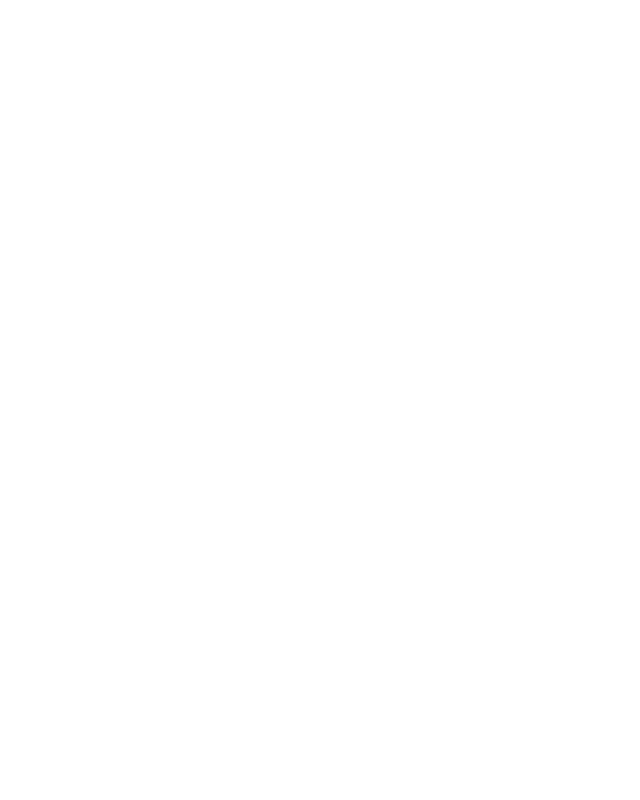
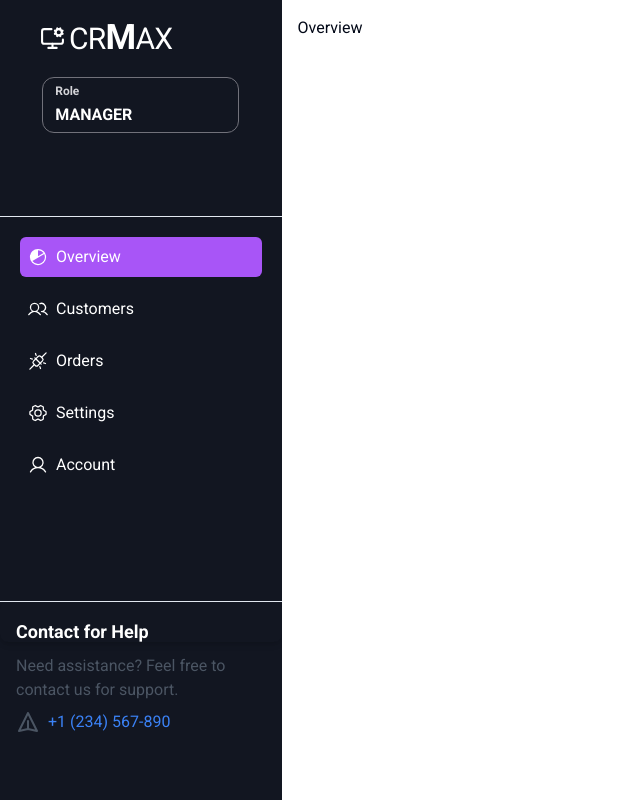
Before and after one commit to hamzamalik22/FullStack_CRM, a React (Vite) app in the folder frontend/: page /dashboard/overview in a window 1280 px wide. Before the commit this address had no page. Shown: the whole page, without its empty margins (0-640 px from the left). Built offline with nearby package versions, Linux system fonts and the light colour scheme; a web font is replaced by a local one.

Commit message:
Add Sidebar

```diff
--- /dev/null
+++ b/frontend/src/components/Account.jsx
@@ -0,0 +1,9 @@
+import React from 'react'
+
+const Account = () => {
+  return (
+    <div>Account</div>
+  )
+}
+
+export default Account
--- /dev/null
+++ b/frontend/src/components/Orders.jsx
@@ -0,0 +1,9 @@
+import React from 'react'
+
+const Orders = () => {
+  return (
+    <div>Orders</div>
+  )
+}
+
+export default Orders
--- a/frontend/src/components/Overview.jsx
+++ b/frontend/src/components/Overview.jsx
@@ -5,7 +5,7 @@ const Overview = () => {
   return (
     <>
       <div>
-        <Sidebar />
+        Overview
       </div>
     </>
   );
--- /dev/null
+++ b/frontend/src/components/Settings.jsx
@@ -0,0 +1,9 @@
+import React from 'react'
+
+const Settings = () => {
+  return (
+    <div>Settings</div>
+  )
+}
+
+export default Settings
--- a/frontend/src/components/Sidebar.jsx
+++ b/frontend/src/components/Sidebar.jsx
@@ -1,16 +1,15 @@
+import React from "react";
 import { MonitorCog } from "lucide-react";
-import { Separator } from "./ui/separator";
-import { Link, NavLink } from "react-router-dom";
+import { NavLink } from "react-router-dom";
 
 const Sidebar = () => {
   return (
-    <>
-      <div className="w-[22%] h-screen bg-[#121621] text-white">
-        <div className="h-[30%]">
+    <div className="w-[22%] h-screen bg-[#121621] text-white overflow-hidden">
+      <div className="h-[27%]">
         <div className="flex items-center gap-1 pl-10 pt-5">
           <MonitorCog size="25px" />
           <h1 className="text-3xl tracking-tight">
-              CR<strong>M</strong>ax
+            CR<strong className="text-[35px]">M</strong>AX
           </h1>
         </div>
         <div className="pt-5">
@@ -20,23 +19,28 @@ const Sidebar = () => {
           </div>
         </div>
       </div>
-        <Separator />
-        <div className="h-[50%]">
+
+      <hr />
+
+      <div className="h-[48%]">
         <nav className="p-5">
           <ul>
             <li>
               <NavLink
-                  to="/overview"
-                  className="bg-purple-500 mb-3 p-2 rounded-md flex items-center gap-2"
+                to="/dashboard/overview"
+                className={({ isActive }) =>
+                  isActive
+                    ? "bg-purple-500 mb-3 p-2 rounded-md flex items-center gap-2"
+                    : "mb-3 p-2 rounded-md flex items-center gap-2 text-white"
+                }
               >
                 <div className="text-xl">
                   <svg
                     xmlns="http://www.w3.org/2000/svg"
                     width="1em"
                     height="1em"
-                      fill="var(--NavItem-icon-active-color)"
+                    fill="currentColor"
                     viewBox="0 0 256 256"
-                      font-size="var(--icon-fontSize-md)"
                   >
                     <path d="M128,24A104,104,0,1,0,232,128,104.11,104.11,0,0,0,128,24Zm0,16a88,88,0,0,1,71.87,37.27L128,118.76Zm0,176a88,88,0,0,1-71.87-37.27L207.89,91.12A88,88,0,0,1,128,216Z"></path>
                   </svg>
@@ -46,12 +50,147 @@ const Sidebar = () => {
                 </div>
               </NavLink>
             </li>
+            <li>
+              <NavLink
+                to="/dashboard/customers"
+                className={({ isActive }) =>
+                  isActive
+                    ? "bg-purple-500 mb-3 p-2 rounded-md flex items-center gap-2"
+                    : "mb-3 p-2 rounded-md flex items-center gap-2 text-white"
+                }
+              >
+                <div className="text-xl">
+                  <svg
+                    xmlns="http://www.w3.org/2000/svg"
+                    width="1em"
+                    height="1em"
+                    fill="currentColor"
+                    viewBox="0 0 256 256"
+                    font-size="var(--icon-fontSize-md)"
+                  >
+                    <path d="M117.25,157.92a60,60,0,1,0-66.5,0A95.83,95.83,0,0,0,3.53,195.63a8,8,0,1,0,13.4,8.74,80,80,0,0,1,134.14,0,8,8,0,0,0,13.4-8.74A95.83,95.83,0,0,0,117.25,157.92ZM40,108a44,44,0,1,1,44,44A44.05,44.05,0,0,1,40,108Zm210.14,98.7a8,8,0,0,1-11.07-2.33A79.83,79.83,0,0,0,172,168a8,8,0,0,1,0-16,44,44,0,1,0-16.34-84.87,8,8,0,1,1-5.94-14.85,60,60,0,0,1,55.53,105.64,95.83,95.83,0,0,1,47.22,37.71A8,8,0,0,1,250.14,206.7Z"></path>
+                  </svg>
+                </div>
+                <div>
+                  <h1>Customers</h1>
+                </div>
+              </NavLink>
+            </li>
+            <li>
+              <NavLink
+                to="/dashboard/orders"
+                className={({ isActive }) =>
+                  isActive
+                    ? "bg-purple-500 mb-3 p-2 rounded-md flex items-center gap-2"
+                    : "mb-3 p-2 rounded-md flex items-center gap-2 text-white"
+                }
+              >
+                <div className="text-xl">
+                  <svg
+                    xmlns="http://www.w3.org/2000/svg"
+                    width="1em"
+                    height="1em"
+                    fill="currentColor"
+                    viewBox="0 0 256 256"
+                    font-size="var(--icon-fontSize-md)"
+                  >
+                    <path d="M237.66,18.34a8,8,0,0,0-11.32,0l-52.4,52.41-5.37-5.38a32.05,32.05,0,0,0-45.26,0L100,88.69l-6.34-6.35A8,8,0,0,0,82.34,93.66L88.69,100,65.37,123.31a32,32,0,0,0,0,45.26l5.38,5.37-52.41,52.4a8,8,0,0,0,11.32,11.32l52.4-52.41,5.37,5.38a32,32,0,0,0,45.26,0L156,167.31l6.34,6.35a8,8,0,0,0,11.32-11.32L167.31,156l23.32-23.31a32,32,0,0,0,0-45.26l-5.38-5.37,52.41-52.4A8,8,0,0,0,237.66,18.34Zm-116.29,161a16,16,0,0,1-22.62,0L76.69,157.25a16,16,0,0,1,0-22.62L100,111.31,144.69,156Zm57.94-57.94L156,144.69,111.31,100l23.32-23.31a16,16,0,0,1,22.62,0l22.06,22A16,16,0,0,1,179.31,121.37ZM88.41,34.53a8,8,0,0,1,15.18-5.06l8,24a8,8,0,0,1-15.18,5.06Zm-64,58.94a8,8,0,0,1,10.12-5.06l24,8a8,8,0,0,1-5.06,15.18l-24-8A8,8,0,0,1,24.41,93.47Zm207.18,69.06a8,8,0,0,1-10.12,5.06l-24-8a8,8,0,0,1,5.06-15.18l24,8A8,8,0,0,1,231.59,162.53Zm-64,58.94a8,8,0,0,1-15.18,5.06l-8-24a8,8,0,0,1,15.18-5.06Z"></path>
+                  </svg>
+                </div>
+                <div>
+                  <h1>Orders</h1>
+                </div>
+              </NavLink>
+            </li>
+            <li>
+              <NavLink
+                to="/dashboard/settings"
+                className={({ isActive }) =>
+                  isActive
+                    ? "bg-purple-500 mb-3 p-2 rounded-md flex items-center gap-2"
+                    : "mb-3 p-2 rounded-md flex items-center gap-2 text-white"
+                }
+              >
+                <div className="text-xl">
+                  <svg
+                    xmlns="http://www.w3.org/2000/svg"
+                    width="1em"
+                    height="1em"
+                    fill="currentColor"
+                    viewBox="0 0 256 256"
+                    font-size="var(--icon-fontSize-md)"
+                  >
+                    <path d="M128,80a48,48,0,1,0,48,48A48.05,48.05,0,0,0,128,80Zm0,80a32,32,0,1,1,32-32A32,32,0,0,1,128,160Zm109.94-52.79a8,8,0,0,0-3.89-5.4l-29.83-17-.12-33.62a8,8,0,0,0-2.83-6.08,111.91,111.91,0,0,0-36.72-20.67,8,8,0,0,0-6.46.59L128,41.85,97.88,25a8,8,0,0,0-6.47-.6A112.1,112.1,0,0,0,54.73,45.15a8,8,0,0,0-2.83,6.07l-.15,33.65-29.83,17a8,8,0,0,0-3.89,5.4,106.47,106.47,0,0,0,0,41.56,8,8,0,0,0,3.89,5.4l29.83,17,.12,33.62a8,8,0,0,0,2.83,6.08,111.91,111.91,0,0,0,36.72,20.67,8,8,0,0,0,6.46-.59L128,214.15,158.12,231a7.91,7.91,0,0,0,3.9,1,8.09,8.09,0,0,0,2.57-.42,112.1,112.1,0,0,0,36.68-20.73,8,8,0,0,0,2.83-6.07l.15-33.65,29.83-17a8,8,0,0,0,3.89-5.4A106.47,106.47,0,0,0,237.94,107.21Zm-15,34.91-28.57,16.25a8,8,0,0,0-3,3c-.58,1-1.19,2.06-1.81,3.06a7.94,7.94,0,0,0-1.22,4.21l-.15,32.25a95.89,95.89,0,0,1-25.37,14.3L134,199.13a8,8,0,0,0-3.91-1h-.19c-1.21,0-2.43,0-3.64,0a8.08,8.08,0,0,0-4.1,1l-28.84,16.1A96,96,0,0,1,67.88,201l-.11-32.2a8,8,0,0,0-1.22-4.22c-.62-1-1.23-2-1.8-3.06a8.09,8.09,0,0,0-3-3.06l-28.6-16.29a90.49,90.49,0,0,1,0-28.26L61.67,97.63a8,8,0,0,0,3-3c.58-1,1.19-2.06,1.81-3.06a7.94,7.94,0,0,0,1.22-4.21l.15-32.25a95.89,95.89,0,0,1,25.37-14.3L122,56.87a8,8,0,0,0,4.1,1c1.21,0,2.43,0,3.64,0a8.08,8.08,0,0,0,4.1-1l28.84-16.1A96,96,0,0,1,188.12,55l.11,32.2a8,8,0,0,0,1.22,4.22c.62,1,1.23,2,1.8,3.06a8.09,8.09,0,0,0,3,3.06l28.6,16.29A90.49,90.49,0,0,1,222.9,142.12Z"></path>
+                  </svg>
+                </div>
+                <div>
+                  <h1>Settings</h1>
+                </div>
+              </NavLink>
+            </li>
+            <li>
+              <NavLink
+                to="/dashboard/account"
+                className={({ isActive }) =>
+                  isActive
+                    ? "bg-purple-500 mb-3 p-2 rounded-md flex items-center gap-2"
+                    : "mb-3 p-2 rounded-md flex items-center gap-2 text-white"
+                }
+              >
+                <div className="text-xl">
+                  <svg
+                    xmlns="http://www.w3.org/2000/svg"
+                    width="1em"
+                    height="1em"
+                    fill="currentColor"
+                    viewBox="0 0 256 256"
+                    font-size="var(--icon-fontSize-md)"
+                  >
+                    <path d="M230.92,212c-15.23-26.33-38.7-45.21-66.09-54.16a72,72,0,1,0-73.66,0C63.78,166.78,40.31,185.66,25.08,212a8,8,0,1,0,13.85,8c18.84-32.56,52.14-52,89.07-52s70.23,19.44,89.07,52a8,8,0,1,0,13.85-8ZM72,96a56,56,0,1,1,56,56A56.06,56.06,0,0,1,72,96Z"></path>
+                  </svg>
+                </div>
+                <div>
+                  <h1>Account</h1>
+                </div>
+              </NavLink>
+            </li>
           </ul>
         </nav>
       </div>
-        <div className="h-[20%] bg-green-400"></div>
+
+      <hr />
+
+      <div className="h-[25%]">
+        <div className="shadow-md rounded-lg p-4 h-[20%]">
+          <h2 className="text-lg font-semibold mb-2">Contact for Help</h2>
+          <p className="text-gray-600 mb-2">
+            Need assistance? Feel free to contact us for support.
+          </p>
+          <div className="flex items-center">
+            <svg
+              className="w-6 h-6 text-gray-600 mr-2"
+              fill="none"
+              stroke="currentColor"
+              viewBox="0 0 24 24"
+              xmlns="http://www.w3.org/2000/svg"
+            >
+              <path
+                strokeLinecap="round"
+                strokeLinejoin="round"
+                strokeWidth="2"
+                d="M12 19l9 2-9-18-9 18 9-2zm0 0v-8"
+              />
+            </svg>
+            <a
+              href="tel:+1234567890"
+              className="text-blue-500 hover:text-blue-600 transition duration-300"
+            >
+              +1 (234) 567-890
+            </a>
           </div>
-    </>
+        </div>
+      </div>
+    </div>
   );
 };
 
--- a/frontend/src/index.css
+++ b/frontend/src/index.css
@@ -73,10 +73,10 @@
 }
 
 *{
-  font-family: "Open Sans", sans-serif;
-  /* font-family: "Lato", sans-serif;
+  /* font-family: "Open Sans", sans-serif; */
+  /* font-family: "Lato", sans-serif; */
   font-family: "Roboto", sans-serif;
-  font-family: "Playwrite CU", cursive; */
+  /* font-family: "Playwrite CU", cursive; */
 }
 
 /* <p class="font-['Open_Sans']">
--- a/frontend/src/pages/Dashboard.jsx
+++ b/frontend/src/pages/Dashboard.jsx
@@ -1,10 +1,26 @@
 import React from "react";
+import { Route, Routes, Navigate } from "react-router-dom";
 import Sidebar from "@/components/Sidebar";
+import Overview from "@/components/Overview";
+import Customers from "@/components/Customers";
+import Settings from "@/components/Settings";
+import Account from "@/components/Account";
+import Orders from "@/components/Orders";
 
 const Dashboard = () => {
   return (
-    <div>
+    <div className="flex">
       <Sidebar />
+      <div className="flex-grow p-4">
+        <Routes>
+          <Route path="/" element={<Navigate to="overview" />} />
+          <Route path="overview" element={<Overview />} />
+          <Route path="customers" element={<Customers />} />
+          <Route path="orders" element={<Orders />} />
+          <Route path="settings" element={<Settings />} />
+          <Route path="account" element={<Account />} />
+        </Routes>
+      </div>
     </div>
   );
 };
--- a/frontend/src/routes/Router.jsx
+++ b/frontend/src/routes/Router.jsx
@@ -1,20 +1,18 @@
-import Dashboard from "@/pages/Dashboard";
-import HomePage from "@/pages/HomePage";
-import Login from "@/pages/Login";
-import Register from "@/pages/Register";
-import React from "react";
-import { Route, Routes } from "react-router-dom";
+import React from 'react';
+import { Route, Routes } from 'react-router-dom';
+import Dashboard from '@/pages/Dashboard';
+import HomePage from '@/pages/HomePage';
+import Login from '@/pages/Login';
+import Register from '@/pages/Register';
 
 const Router = () => {
   return (
-    <>
-      <Routes>
-        <Route path="/" element={<HomePage />} />
-        <Route path="/login" element={<Login />} />
-        <Route path="/register" element={<Register />} />
-        <Route path="/dashboard" element={<Dashboard />} />
-      </Routes>
-    </>
+    <Routes>
+      <Route path="/" element={<HomePage />} />
+      <Route path="/login" element={<Login />} />
+      <Route path="/register" element={<Register />} />
+      <Route path="/dashboard/*" element={<Dashboard />} />
+    </Routes>
   );
 };
 
```
Lines whose indentation alone changed are shown as unchanged.
